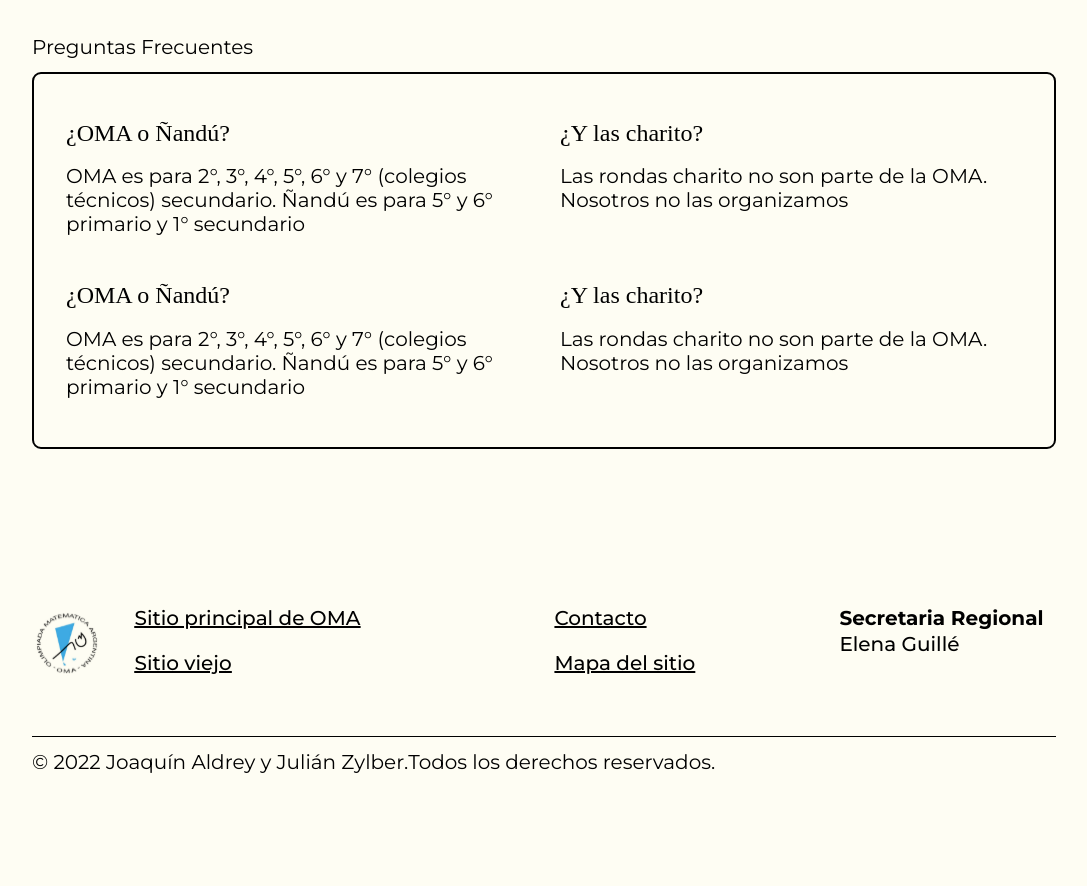
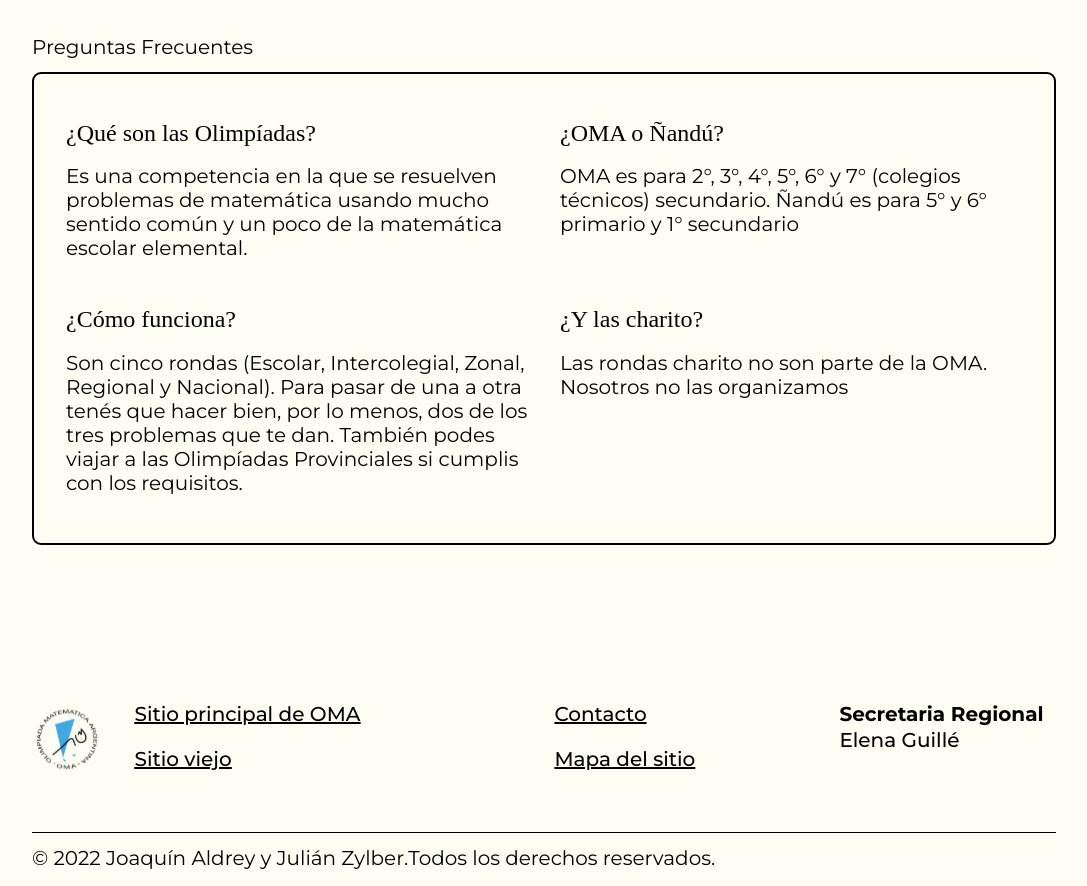
Before and after one commit to JZylber/oma-san-isidro, a Next.js app: page / in a window 1280 px wide. Shown: the part 860-1746 px from the top of the page, without its empty margins (96-1183 px from the left). Before the commit the page ends 1650 px from the top, so only its background shows below. Built offline with nearby package versions, Linux system fonts and the light colour scheme; a web font is replaced by a local one.

Commit message:
feat(FAQ): updated FAQ items

```diff
--- a/components/FAQ/Faq.tsx
+++ b/components/FAQ/Faq.tsx
@@ -4,9 +4,10 @@ import styles from './FAQ.module.scss'
 export default function Faq(){
     return(
     <div className={styles.container}>
+        <FaqItem question='¿Qué son las Olimpíadas?' answer='Es una competencia en la que se resuelven problemas de matemática usando mucho sentido común y un poco de la matemática escolar elemental.'></FaqItem>
         <FaqItem question='¿OMA o Ñandú?' answer='OMA es para 2°, 3°, 4°, 5°, 6° y 7° (colegios técnicos) secundario. Ñandú es para 5° y 6° primario y 1° secundario'></FaqItem>
-        <FaqItem question='¿Y las charito?' answer='Las rondas charito no son parte de la OMA. Nosotros no las organizamos'></FaqItem>
-        <FaqItem question='¿OMA o Ñandú?' answer='OMA es para 2°, 3°, 4°, 5°, 6° y 7° (colegios técnicos) secundario. Ñandú es para 5° y 6° primario y 1° secundario'></FaqItem>
+        <FaqItem question='¿Cómo funciona?' answer='Son cinco rondas (Escolar, Intercolegial, Zonal, Regional y Nacional). Para pasar de una a otra tenés que hacer bien, por lo menos, dos de los tres problemas que te dan. También podes viajar a las Olimpíadas Provinciales si cumplis con los requisitos.'></FaqItem>
+        {/*<FaqItem question='¿Es obligatoria?' answer='¡No! La participación es voluntaria y se puede hacer a través de tu colegio o individualmente'></FaqItem>*/}
         <FaqItem question='¿Y las charito?' answer='Las rondas charito no son parte de la OMA. Nosotros no las organizamos'></FaqItem>
     </div>)
 }
```
